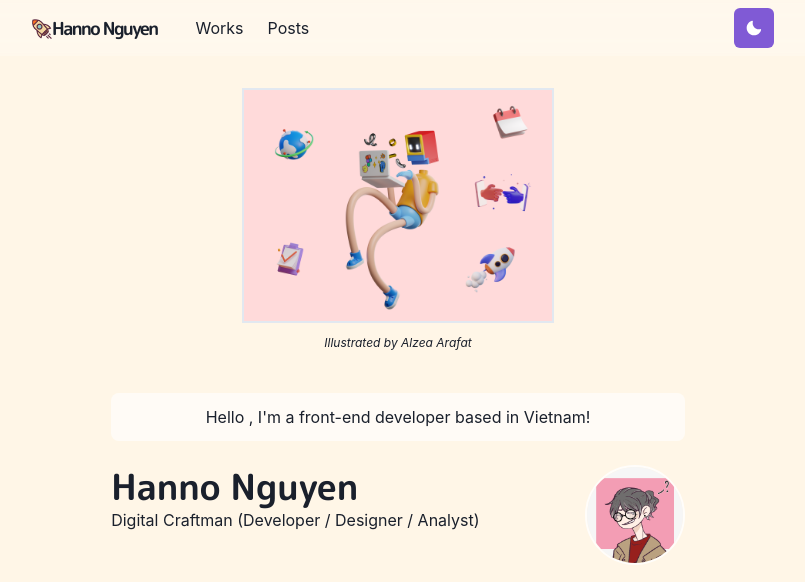
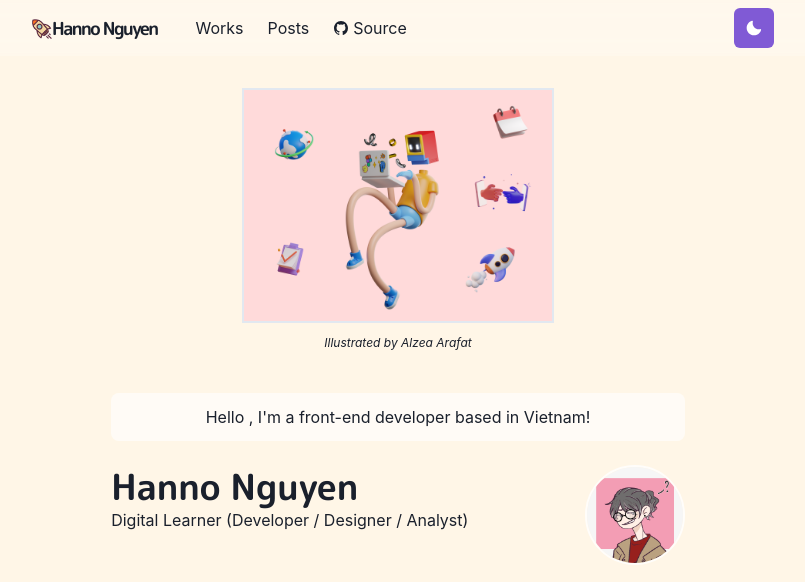
Before and after one commit to Raijin1302/hanno-homepage, a Next.js app: page / in a window 1280 px wide. Shown: the top 582 px of the page, without its empty margins (242-1047 px from the left). Built offline with nearby package versions, Linux system fonts and the light colour scheme.

Commit message:
fix navbar & change image thumbnail

```diff
--- a/components/layouts/main.js
+++ b/components/layouts/main.js
@@ -12,7 +12,11 @@ const Main = ({ children, router }) => {
     <Box as="main" pb={4}>
       <Head>
         <meta name="viewport" content="width=device-width, initial-scale=1" />
+        <meta name="description" content="Hanno's homepage" />
         <link rel="shortcut icon" href="/favicon.ico" type="image/x-icon" />
+        <meta property="og:site_name" content="Hanno Nguyen's Homepage" />
+        <meta property="og:type" content="website" />
+        <meta property="og:image" content="/dev_man.png" />
         <title>Hanno Nguyen's - Homepage</title>
       </Head>
       <Navbar path={router.asPath} />
--- a/components/navbar.js
+++ b/components/navbar.js
@@ -16,6 +16,7 @@ import {
 } from '@chakra-ui/react'
 import { HamburgerIcon } from '@chakra-ui/icons'
 import ThemeToggleButton from './theme-toggle-button'
+import { IoLogoGithub } from 'react-icons/io5'
 
 const LinkItem = ({ href, path, _target, children, ...props }) => {
   const active = path === href
@@ -75,6 +76,18 @@ const Navbar = props => {
           <LinkItem href="/posts" path={path}>
             Posts
           </LinkItem>
+          <LinkItem
+            _target="_blank"
+            href="https://github.com/Raijin1302"
+            path={path}
+            display="inline-flex"
+            alignItems="center"
+            style={{ gap: 4 }}
+            pl={2}
+          >
+            <IoLogoGithub />
+            Source
+          </LinkItem>
         </Stack>
         <Box flex={1} align="right">
           <ThemeToggleButton />
--- a/pages/index.js
+++ b/pages/index.js
@@ -42,7 +42,7 @@ const Page = () => {
             <Heading as="h2" variant="page-title">
               Hanno Nguyen
             </Heading>
-            <p>Digital Craftman (Developer / Designer / Analyst)</p>
+            <p>Digital Learner (Developer / Designer / Analyst)</p>
           </Box>
           <Box
             flexShrink={0}
```
